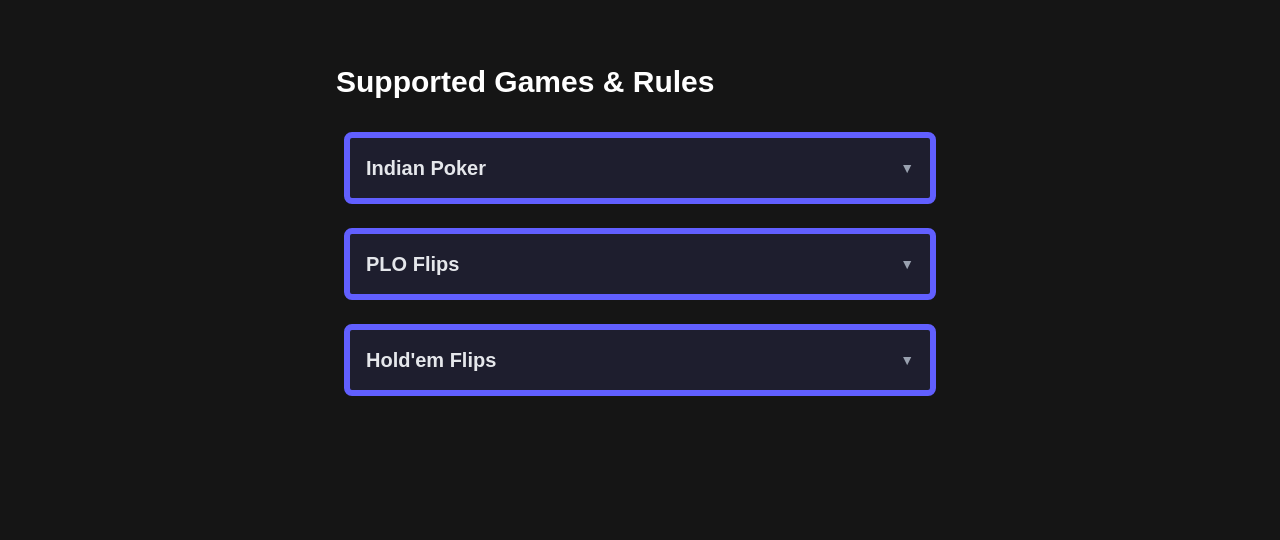
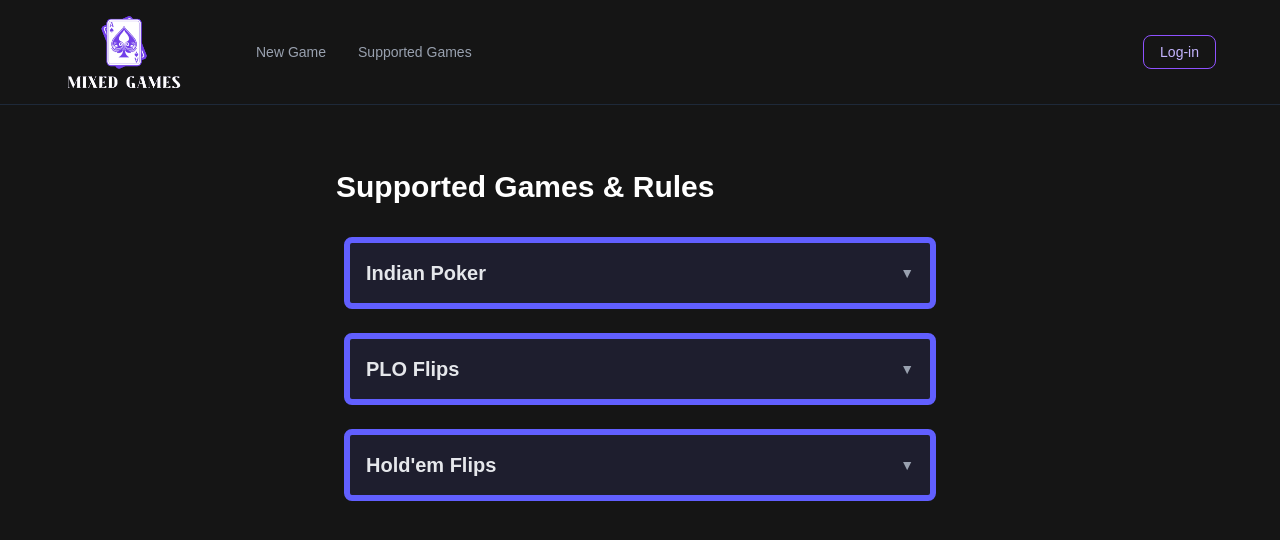
Before and after one commit to arvchahal/mixed_games_frontend, a Next.js app: page /supported_games in a window 1280 px wide. Shown: the top 540 px of the page. Built offline with nearby package versions, Linux system fonts and the light colour scheme.

Commit message:
can move onto builidng the room and the roo logic

```diff
--- a/app/page.tsx
+++ b/app/page.tsx
@@ -1,11 +1,12 @@
 import Link from "next/link";
 import HomeCard from "./components/HomeCard";
-
+import NavBar from "./components/NavBar";
 export default function Home() {
   return (
     <div className="flex flex-col min-h-screen dark:bg-[#151515]">
+      <NavBar src="/cardlogo.svg" />
+
       <main className="flex flex-1 w-full max-w-5xl mx-auto flex-row gap-12 py-24 px-16">
-
         <div className="flex flex-col gap-8 flex-1">
           <div className="flex flex-col gap-2">
             <h1 className="text-4xl font-bold text-white">Mixed Games</h1>
--- a/app/supported_games/components/GameCard.tsx
+++ b/app/supported_games/components/GameCard.tsx
@@ -1,6 +1,5 @@
 "use client";
 import React, { useState } from 'react'
-
 interface GameCardParameters {
     headers: React.ReactNode;
     context: React.ReactNode;
--- a/app/supported_games/page.tsx
+++ b/app/supported_games/page.tsx
@@ -1,14 +1,18 @@
 import React from 'react'
 import GameCard from "./components/GameCard";
 import {GAMES} from "./games"
+import NavBar from "../components/NavBar";
 
 const SupportedGames = () => {
   return (
-    <div className="flex flex-col max-w-2xl mx-auto py-16 px-8 gap-2">
-      <h1 className="text-3xl font-bold text-white mb-4">Supported Games & Rules</h1>
-      {GAMES.map((game) => (
-        <GameCard key={game.name} headers={game.name} context={game.description} rules={game.rules} />
-      ))}
+    <div className="flex flex-col min-h-screen dark:bg-[#151515]">
+      <NavBar src="/cardlogo.svg" />
+      <main className="flex flex-col max-w-2xl w-full mx-auto py-16 px-8 gap-2">
+        <h1 className="text-3xl font-bold text-white mb-4">Supported Games & Rules</h1>
+        {GAMES.map((game) => (
+          <GameCard key={game.name} headers={game.name} context={game.description} rules={game.rules} />
+        ))}
+      </main>
     </div>
   );
 };
```
Also changed, not shown: 1 other file (tests, documents, lock files or other folders).
